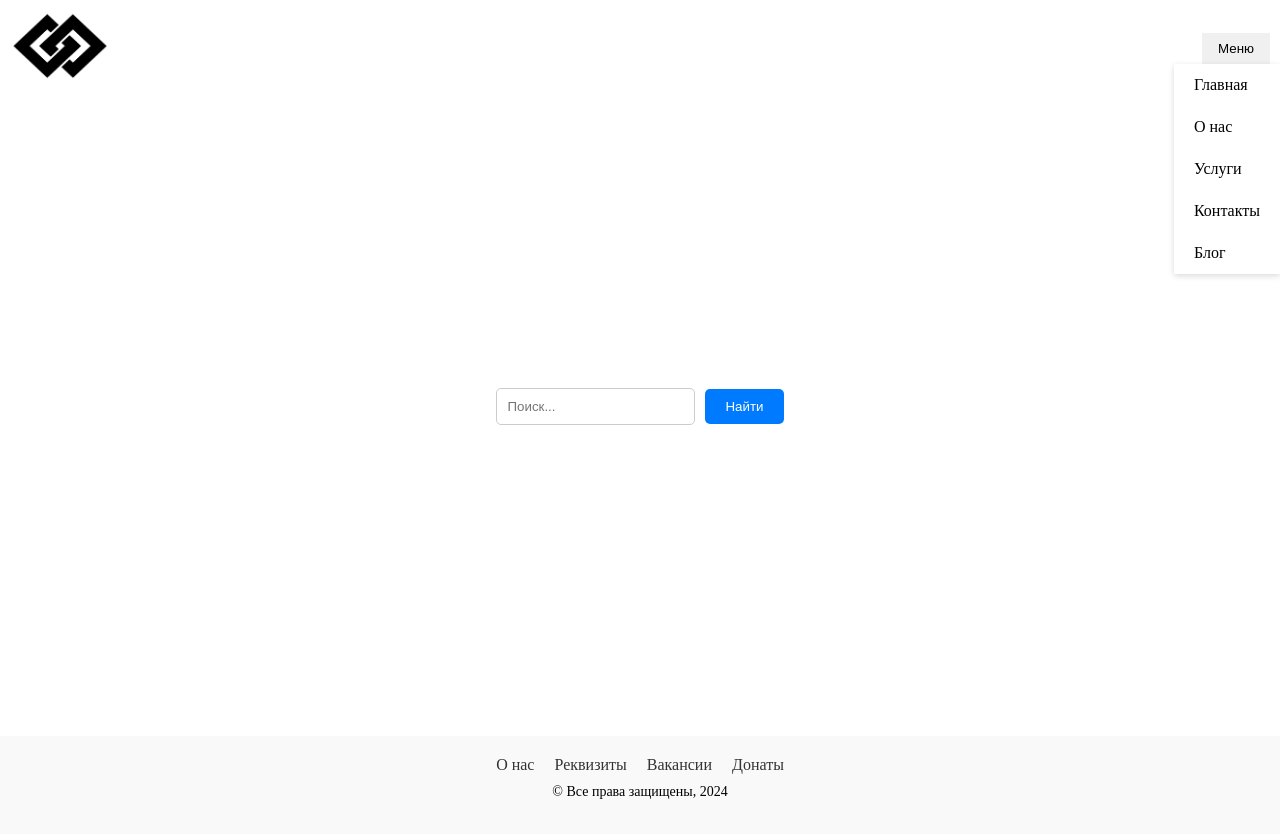
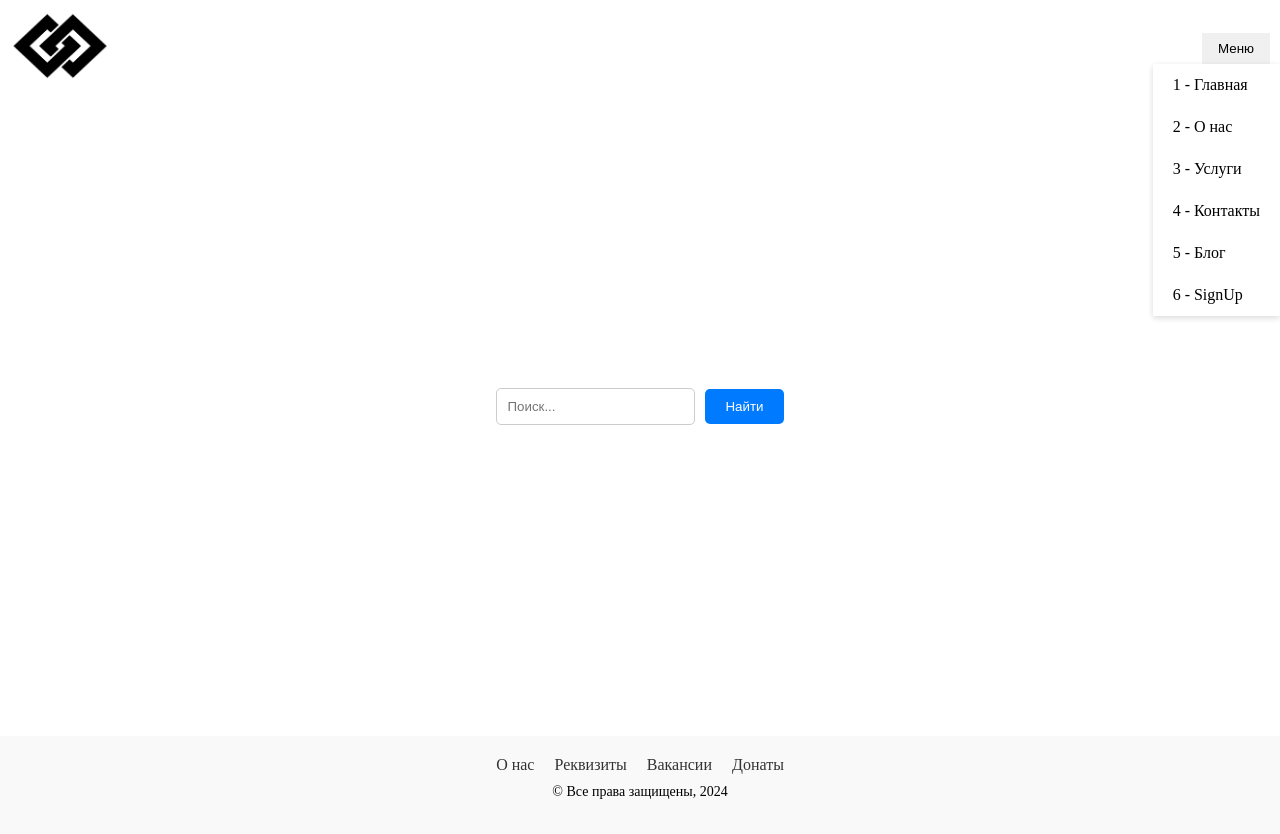
Before and after one commit to valitovgaziz/tp, a Vue app in the folder spa/: page / in a window 1280 px wide. Both pictures are taken after a click on the button "Меню". Built offline with nearby package versions, Linux system fonts and the light colour scheme.

Commit message:
Add about page

```diff
--- /dev/null
+++ b/spa/src/components/AboutC.vue
@@ -0,0 +1,39 @@
+<template>
+    <section class="about">
+      <h1>О нас</h1>
+      <p>
+        Lorem ipsum dolor sit amet, consectetur adipiscing elit. Proin eu mi ut erat rhoncus sollicitudin. Sed vel nunc quis ante malesuada finibus. Pellentesque habitant morbi tristique senectus et netus et malesuada fames ac turpis egestas. Donec tincidunt sapien vitae risus placerat, eget blandit lectus dignissim. Suspendisse potenti. Maecenas ultricies purus non dui volutpat pharetra. Nulla facilisi. Etiam at justo sed augue rutrum sodales.
+      </p>
+
+      <h2>Наши сотрудники</h2>
+      <p>
+        Lorem ipsum dolor sit amet, consectetur adipiscing elit. Nam convallis arcu non quam bibendum, nec mollis magna feugiat. Phasellus porttitor felis at neque commodo, in tempus tellus aliquet. Vestibulum ante ipsum primis in faucibus orci luctus et ultrices posuere cubilia curae; Aenean laoreet enim ut massa viverra dictum. Aliquam cursus lacinia lorem, non scelerisque nisl fringilla ut. Fusce varius libero ut odio mattis fermentum. Ut pretium diam ac metus semper, sit amet porta leo vulputate.
+      </p>
+
+      <h2>Чем мы занимаемся</h2>
+      <p>
+        Lorem ipsum dolor sit amet, consectetur adipiscing elit. Quisque ornare nulla eget ex pellentesque, at congue est accumsan. Duis gravida pulvinar hendrerit. Mauris maximus eros ut tempor lobortis. Morbi euismod interdum nisi, eu condimentum mauris molestie vitae. Praesent venenatis consequat tortor, eu iaculis nunc suscipit id. Curabitur in nibh in odio imperdiet ultrices. Vivamus ut vestibulum nisi. Integer quis augue a ligula porta vehicula. In hac habitasse platea dictumst.
+      </p>
+    </section>
+  </template>
+
+  <script>
+  export default {
+    name: 'About'
+  };
+  </script>
+
+  <style scoped>
+  .about {
+    padding: 20px;
+    text-align: justify;
+  }
+
+  h1, h2 {
+    margin-top: 30px;
+  }
+
+  p {
+    line-height: 1.6;
+  }
+  </style>
--- a/spa/src/components/Header.vue
+++ b/spa/src/components/Header.vue
@@ -11,7 +11,7 @@
 
         <ul v-show="isOpen" class="menu-list">
           <li v-for="item in menuItems" :key="item.id">
-            <a href="#">{{ item.title }}</a>
+            <router-link :to="item.tooo">{{ item.id }} - {{ item.title }}</router-link>
           </li>
         </ul>
       </div>
@@ -25,11 +25,12 @@
       return {
         isOpen: false,
         menuItems: [
-          { id: 1, title: 'Главная' },
-          { id: 2, title: 'О нас' },
-          { id: 3, title: 'Услуги' },
-          { id: 4, title: 'Контакты' },
-          { id: 5, title: 'Блог' }
+          { id: 1, title: 'Главная', tooo: 'home' },
+          { id: 2, title: 'О нас', tooo: 'about' },
+          { id: 3, title: 'Услуги', tooo: 'home' },
+          { id: 4, title: 'Контакты', tooo: 'home' },
+          { id: 5, title: 'Блог', tooo: 'home' },
+          { id: 6, title: 'SignUp', tooo: 'signup' }
         ]
       };
     }
--- a/spa/src/router/index.js
+++ b/spa/src/router/index.js
@@ -1,6 +1,7 @@
 import { createRouter, createWebHistory } from 'vue-router'
 import HomeView from '../views/HomeView.vue'
 import SignUpView from '../views/SingUpV.vue'
+import About from '../views/AboutV.vue'
 
 const router = createRouter({
   history: createWebHistory(import.meta.env.BASE_URL),
@@ -15,6 +16,11 @@ const router = createRouter({
       name: 'home',
       component: HomeView,
     },
+    {
+      path: '/about',
+      name: 'about',
+      component: About
+    },
   ],
 });
 
--- /dev/null
+++ b/spa/src/views/AboutV.vue
@@ -0,0 +1,7 @@
+<script setup>
+import About from '../components/AboutC.vue'
+</script>
+
+<template>
+  <About />
+</template>
```
